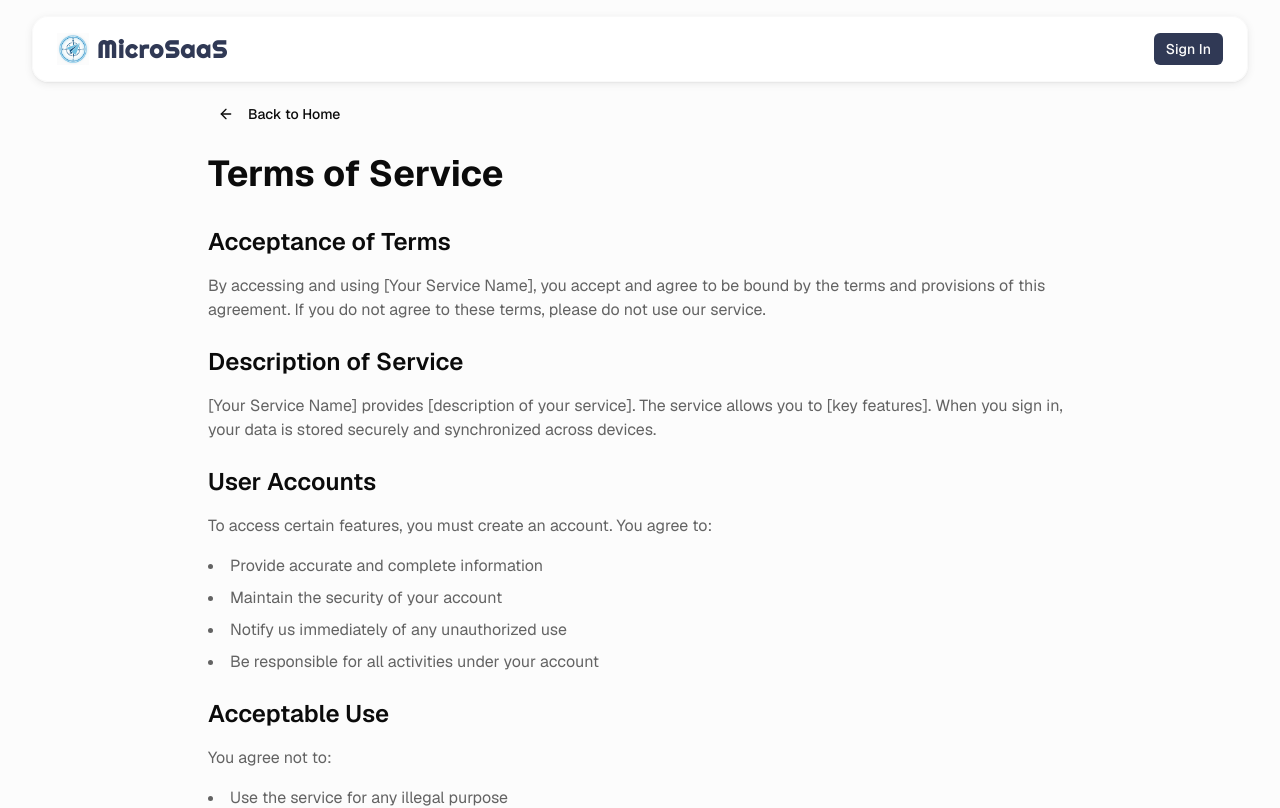
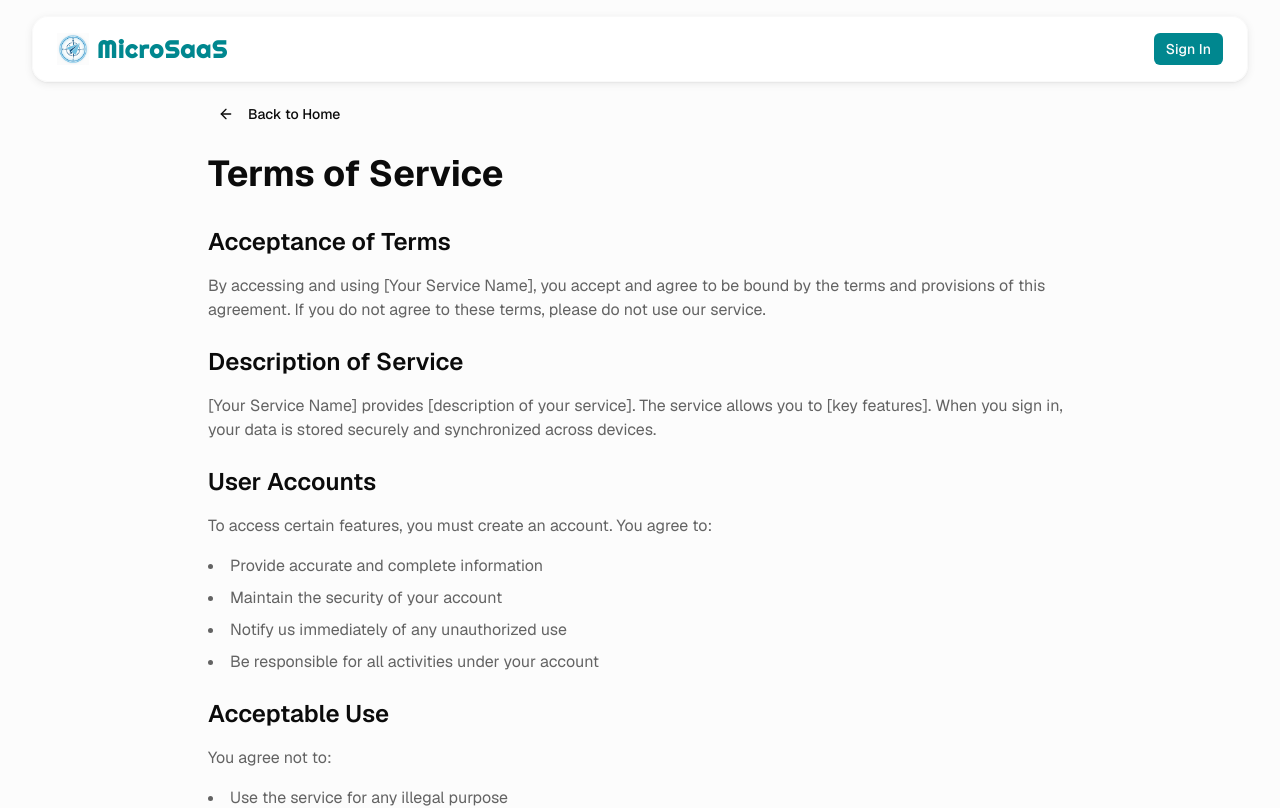
Before and after one commit to segfault-society/synapse, a Next.js app: page /terms in a window 1280 px wide. Shown: the top 808 px of the page. Built offline with nearby package versions, Linux system fonts and the light colour scheme; no server answers.

Commit message:
chore: rebrand template to SYNAPSE (cyan theme, metadata)

```diff
--- a/app/globals.css
+++ b/app/globals.css
@@ -4,26 +4,26 @@
 @custom-variant dark (&:is(.dark *));
 
 :root {
-  /* Professional SaaS theme with purple accent colors */
+  /* Professional SaaS theme with cyan accent colors */
   --background: oklch(0.99 0 0);
   --foreground: oklch(0.15 0 0);
   --card: oklch(1 0 0);
   --card-foreground: oklch(0.15 0 0);
   --popover: oklch(1 0 0);
   --popover-foreground: oklch(0.15 0 0);
-  --primary: oklch(0.35 0.05 270);
+  --primary: oklch(0.55 0.13 200);
   --primary-foreground: oklch(0.99 0 0);
   --secondary: oklch(0.96 0.01 270);
   --secondary-foreground: oklch(0.15 0 0);
   --muted: oklch(0.97 0 0);
   --muted-foreground: oklch(0.5 0 0);
-  --accent: oklch(0.55 0.15 270);
-  --accent-foreground: oklch(0.99 0 0);
+  --accent: oklch(0.7 0.14 195);
+  --accent-foreground: oklch(0.15 0 0);
   --destructive: oklch(0.55 0.22 25);
   --destructive-foreground: oklch(0.99 0 0);
   --border: oklch(0.9 0 0);
   --input: oklch(0.93 0 0);
-  --ring: oklch(0.35 0.05 270);
+  --ring: oklch(0.55 0.13 200);
   --chart-1: oklch(0.35 0.05 270);
   --chart-2: oklch(0.55 0.15 260);
   --chart-3: oklch(0.45 0.1 280);
@@ -47,19 +47,19 @@
   --card-foreground: oklch(0.98 0 0);
   --popover: oklch(0.13 0 0);
   --popover-foreground: oklch(0.98 0 0);
-  --primary: oklch(0.7 0.15 270);
-  --primary-foreground: oklch(0.1 0 0);
+  --primary: oklch(0.72 0.14 195);
+  --primary-foreground: oklch(0.12 0 0);
   --secondary: oklch(0.2 0.02 270);
   --secondary-foreground: oklch(0.98 0 0);
   --muted: oklch(0.18 0 0);
   --muted-foreground: oklch(0.6 0 0);
-  --accent: oklch(0.55 0.15 270);
+  --accent: oklch(0.6 0.13 200);
   --accent-foreground: oklch(0.98 0 0);
   --destructive: oklch(0.5 0.2 25);
   --destructive-foreground: oklch(0.98 0 0);
   --border: oklch(0.25 0 0);
   --input: oklch(0.22 0 0);
-  --ring: oklch(0.7 0.15 270);
+  --ring: oklch(0.72 0.14 195);
   --chart-1: oklch(0.7 0.15 270);
   --chart-2: oklch(0.55 0.15 260);
   --chart-3: oklch(0.6 0.12 280);
--- a/app/layout.tsx
+++ b/app/layout.tsx
@@ -15,8 +15,8 @@ export const righteous = Righteous({
 })
 
 export const metadata: Metadata = {
-  title: "Micro-SaaS Template - Next.js + Supabase + RBAC",
-  description: "A production-ready, security-hardened template for building micro-SaaS applications with Next.js, Supabase, TypeScript, and Role-Based Access Control.",
+  title: "SYNAPSE — Fairness-aware resource allocation",
+  description: "Real-time, conflict-free, transparent allocation of shared university resources.",
   manifest: "/site.webmanifest",
   icons: {
     icon: [
```
